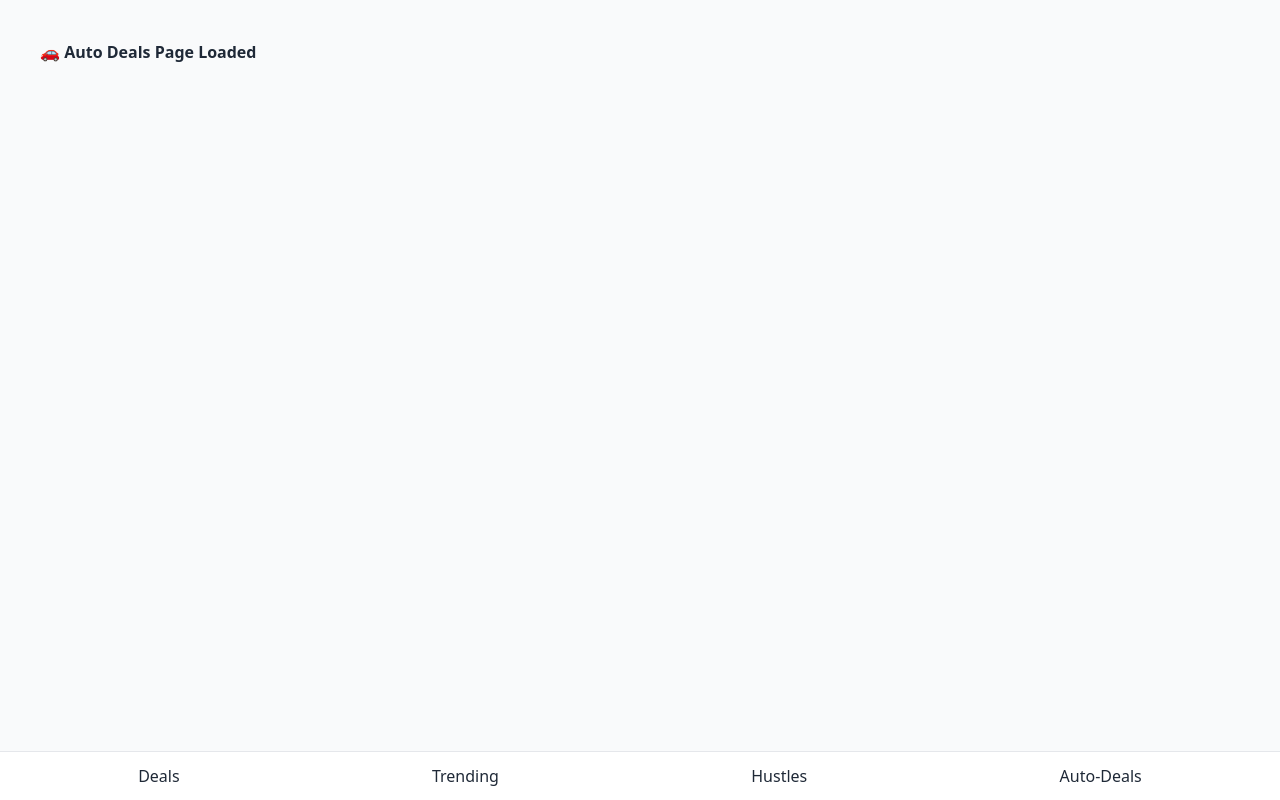
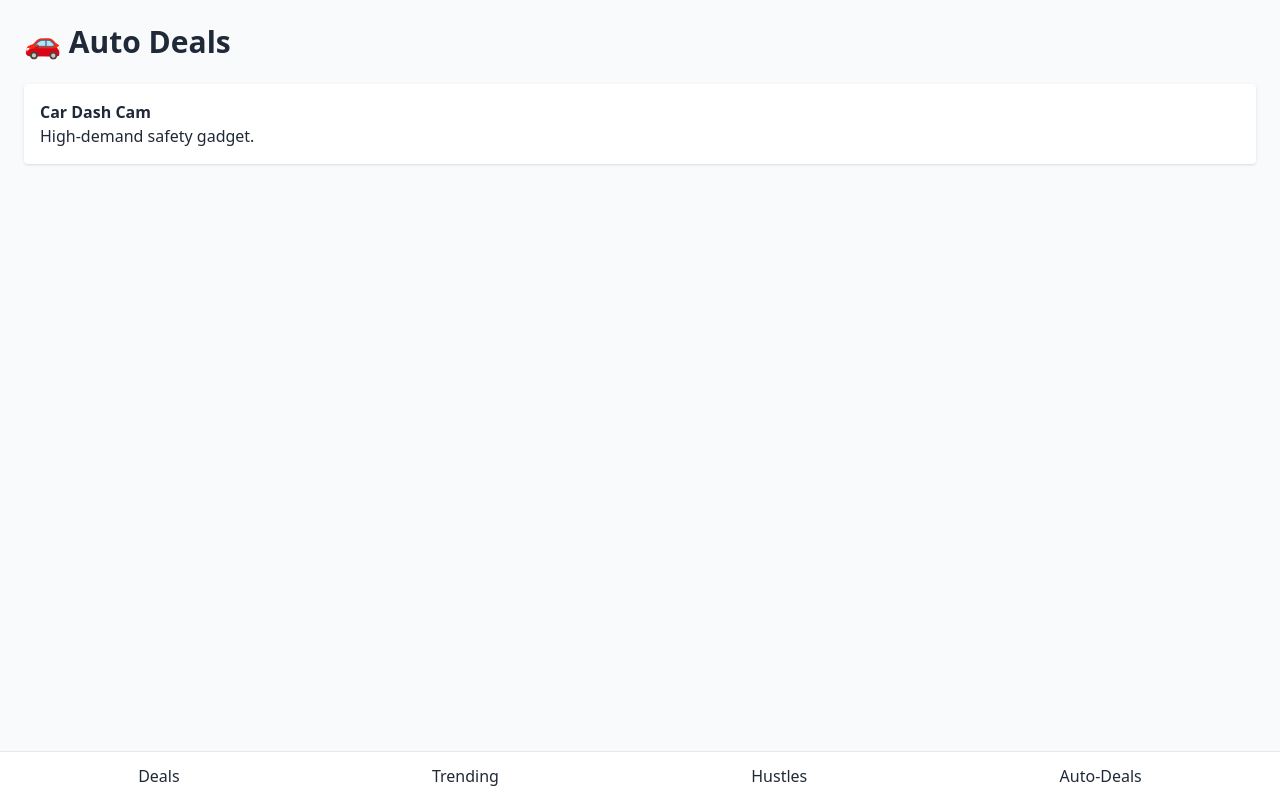
Before and after one commit to DemetriusK8/money-maker-vite-allinone, a React (Vite) app: page /auto-deals in a window 1280 px wide. Built offline with nearby package versions, Linux system fonts and the light colour scheme.

Commit message:
Update AutoDeals.jsx

```diff
--- a/src/pages/AutoDeals.jsx
+++ b/src/pages/AutoDeals.jsx
@@ -1,7 +1,17 @@
+import React from "react";
+import { autoDeals } from "../data/allDeals";
+
 export default function AutoDeals() {
   return (
-    <div style={{ padding: 40 }}>
-      <h1>🚗 Auto Deals Page Loaded</h1>
-    </div>
+    <main className="p-6">
+      <h1 className="text-3xl font-bold mb-6">🚗 Auto Deals</h1>
+
+      {autoDeals.map((deal) => (
+        <div key={deal.id} className="p-4 mb-4 bg-white rounded shadow">
+          <h2 className="font-semibold">{deal.title}</h2>
+          <p>{deal.desc}</p>
+        </div>
+      ))}
+    </main>
   );
 }
```
